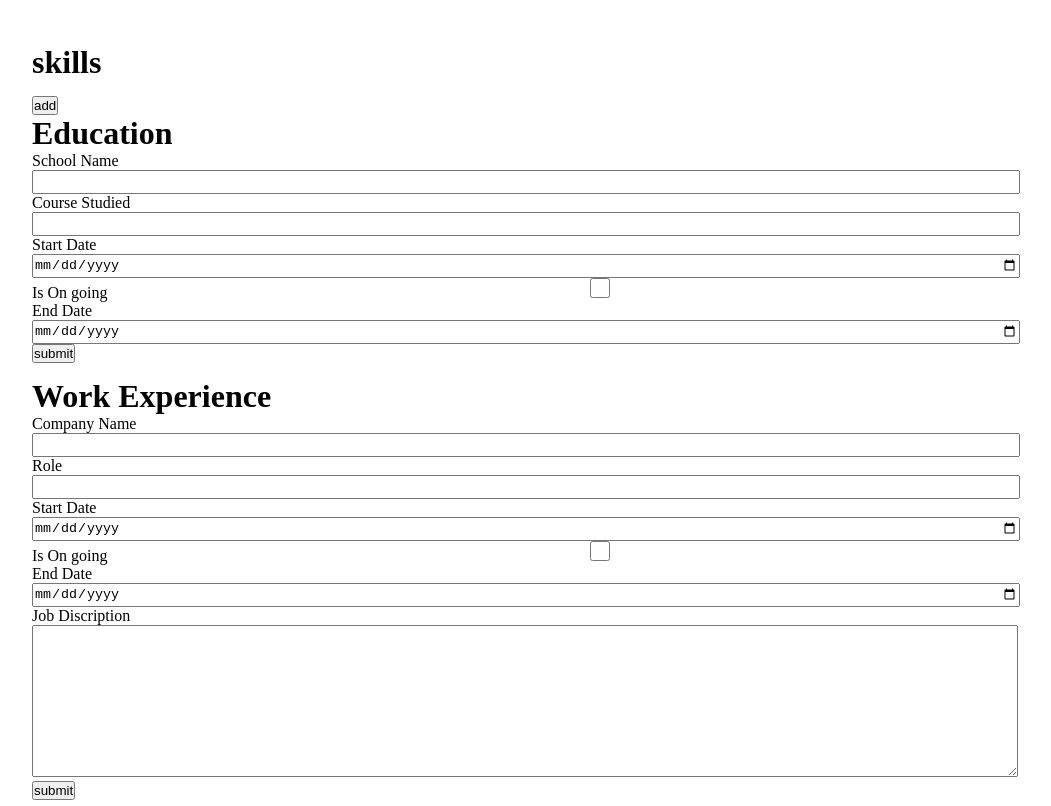
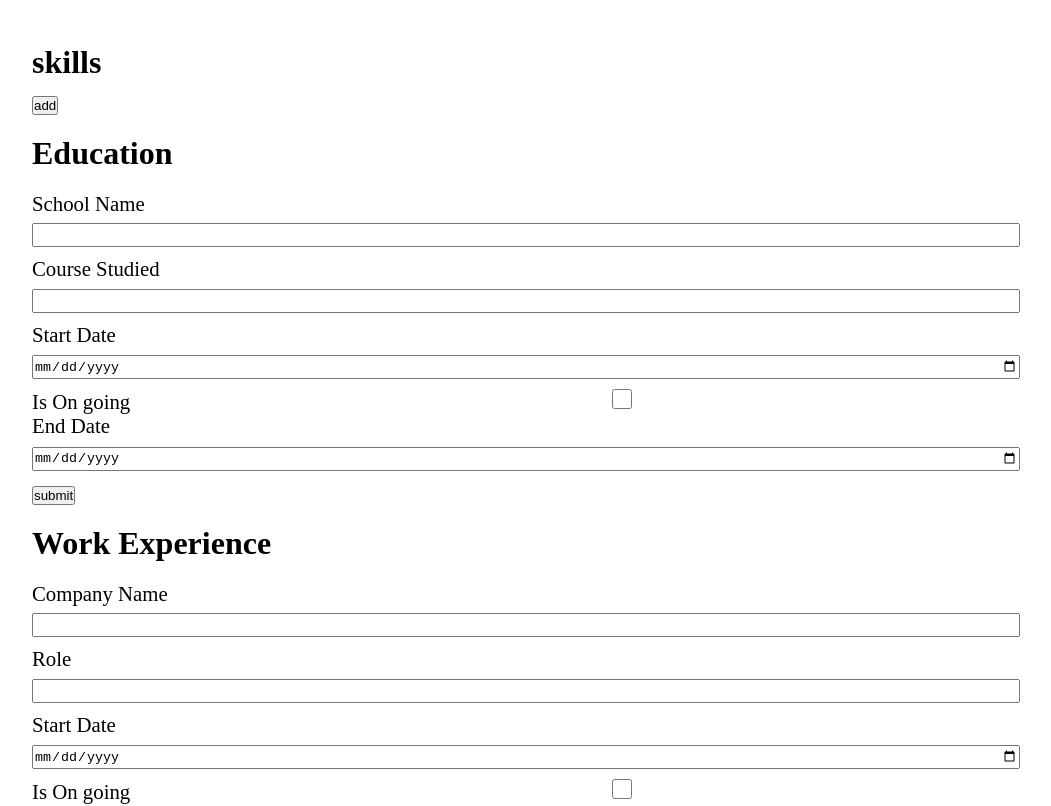
Before and after one commit to sinan-894/cv-app, a React (Vite) app: page / in a window 1280 px wide. Shown: the part 485-1291 px from the top of the page, without its empty margins (18-1069 px from the left). Built offline with nearby package versions, Linux system fonts and the light colour scheme.

Commit message:
Structure data form

```diff
--- a/src/components.jsx
+++ b/src/components.jsx
@@ -250,11 +250,15 @@ function Education({onSubmit,data,toggleInputMode,id}){
                 <Input type={'date'} name={'start-date-education'} setInput={setStartDate} value={startDateEducation}>
                     Start Date
                 </Input>
-                <label htmlFor="">Is On going</label>
-                <input type="checkbox" checked={isOnGoing} onChange={handleOnGoing}/>
-                {!isOnGoing && <Input type={'date'} name={'end-date-education'} setInput={setEndDate} value={endDateEducation}>
+                <div className="is-ongoing-toggle">
+                    <label className="on-going-label" htmlFor="is-ongoing-toggle">Is On going</label>
+                    <input type="checkbox" checked={isOnGoing} name='is-ongoing-toggle' onChange={handleOnGoing}/>
+                    {!isOnGoing && <Input type={'date'} name={'end-date-education'} setInput={setEndDate} value={endDateEducation}>
                     End Date
-                </Input>}
+                    </Input>}
+
+                </div>
+
                 <button onClick={handleSubmit}>submit</button>
                 {(data.educationList.length>0) &&
                 <button onClick={()=>toggleInputMode(false)}>cancel</button>}
--- a/src/style.css
+++ b/src/style.css
@@ -3,7 +3,6 @@
 .main-input-div{
     margin-left: 50px;
 }
-
 
 .personal-information form{
     font-size: 1.5em;
@@ -46,3 +45,53 @@ input{
     height: 20px;
     width: 80%;
 }
+
+/* education */
+
+
+.education-container{
+    margin-top: 20px;
+    margin-bottom: 20px;
+}
+
+.education-container h1{
+    margin-bottom: 20px;
+}
+
+.education-container form {
+    font-size: 1.3em;
+}
+
+.education-container form > div{
+    margin-bottom: 10px;
+}
+
+.education-container form label{
+    margin-bottom: 5px;
+}
+
+
+
+/* work-experience */
+
+
+.work-container{
+    margin-top: 20px;
+    margin-bottom: 20px;
+}
+
+.work-container h1{
+    margin-bottom: 20px;
+}
+
+.work-container form {
+    font-size: 1.3em;
+}
+
+.work-container form > div{
+    margin-bottom: 10px;
+}
+
+.work-container form label{
+    margin-bottom: 5px;
+}
```
